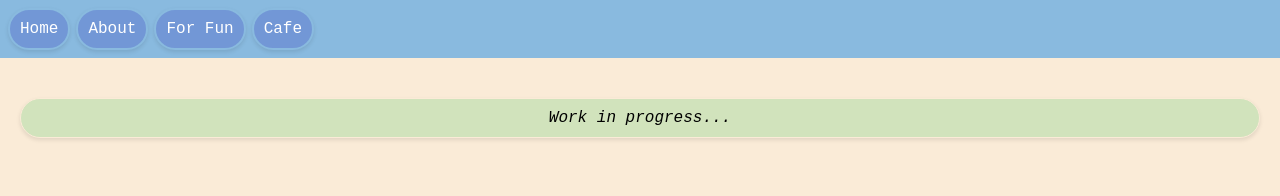
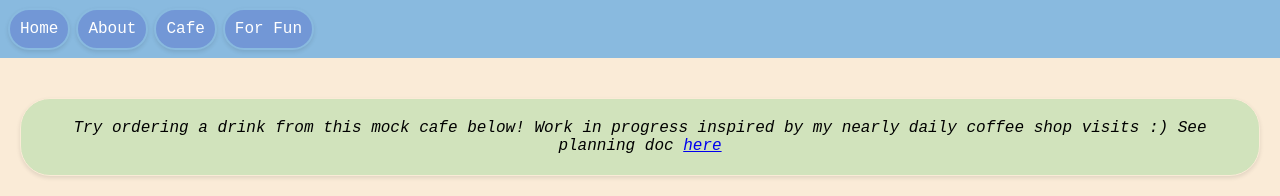
Before and after one commit to isabelmavery/portfolio, a React (Vite) app in the folder client/: page /cafe in a window 1280 px wide. Shown: the top 196 px of the page. Built offline with nearby package versions, Linux system fonts and the light colour scheme; no server answers.

Commit message:
feat: reverse order history, move cafe tab

```diff
--- a/client/src/App/App.jsx
+++ b/client/src/App/App.jsx
@@ -21,10 +21,10 @@ export default function App() {
           <Link to="/about">About</Link>
         </div>
         <div className="menu-item">
-          <Link to="/fun">For Fun</Link>
+          <Link to="/cafe">Cafe</Link>
         </div>
         <div className="menu-item">
-          <Link to="/cafe">Cafe</Link>
+          <Link to="/fun">For Fun</Link>
         </div>
       </div>
 
--- a/client/src/CoffeeShop/CoffeeShop.tsx
+++ b/client/src/CoffeeShop/CoffeeShop.tsx
@@ -99,9 +99,15 @@ export default function CoffeeShop() {
     <>
       <div
         className="primary-content justify-center"
-        style={{ padding: 10, fontStyle: "italic" }}
+        style={{ padding: 20, fontStyle: "italic", textAlign: "center" }}
       >
-        Work in progress...
+        <span>
+          Try ordering a drink from this mock cafe below! Work in progress
+          inspired by my nearly daily coffee shop visits :) See planning doc{" "}
+          <a href="https://quiet-fireman-c5b.notion.site/Practice-Design-Virtual-Coffee-Shop-b8a55929ef89459895d32a5004ca5ff2">
+            here
+          </a>
+        </span>
       </div>
       <div className="coffee-shop-container">
         <div className="coffee-shop-border">
@@ -109,12 +115,15 @@ export default function CoffeeShop() {
             <div className="counter-container">
               <div className="upcoming-orders">
                 {/* only ever show the upcoming 5 */}
-                {orders.slice(0, 5).map((order, i) => (
-                  <DrinkOrder
-                    orderType={order.type}
-                    onClick={() => takeOrderFromCounter(order.id)}
-                  />
-                ))}
+                {orders
+                  .slice(0, 5)
+                  .reverse()
+                  .map((order) => (
+                    <DrinkOrder
+                      orderType={order.type}
+                      onClick={() => takeOrderFromCounter(order.id)}
+                    />
+                  ))}
               </div>
               <div className="counter"></div>
             </div>
```
Also changed, not shown: 1 other file (tests, documents, lock files or other folders).
